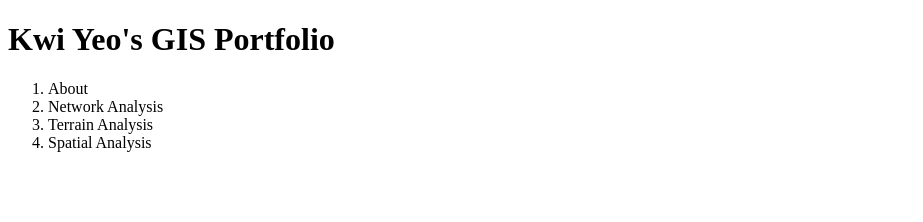
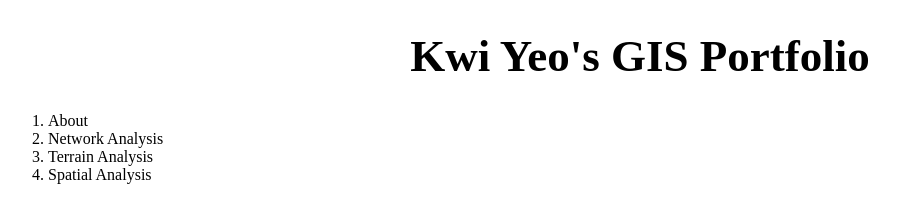
Before and after one commit to keeeyslog/portfolio_proto, a plain HTML site: page index.html in a window 1280 px wide. Shown: the whole page, without its empty margins (0-923 px from the left). Drawn offline with Linux system fonts and the light colour scheme.

Commit message:
Applied new CSS code
h1 {
font-size:45px;
text-align: center;
}

```diff
--- a/index.html
+++ b/index.html
@@ -7,6 +7,10 @@
     a {
       color:black;
       text-decoration: none;
+    }
+    h1 {
+      font-size:45px;
+      text-align: center;
     }
     </style>
 </head>
```
Also changed, not shown: intro.html (+4 -0 lines), p1.html (+4 -0 lines), p2.html (+4 -0 lines), p3.html (+4 -0 lines).
